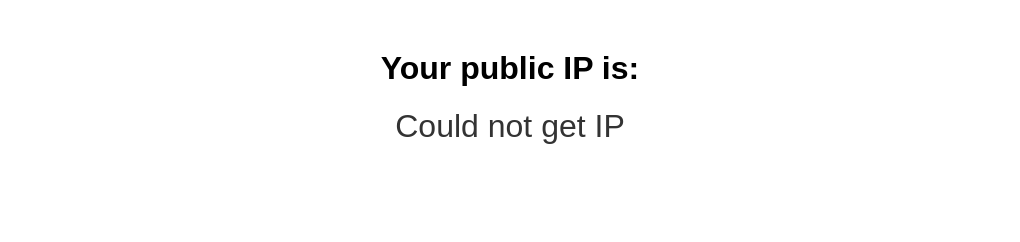
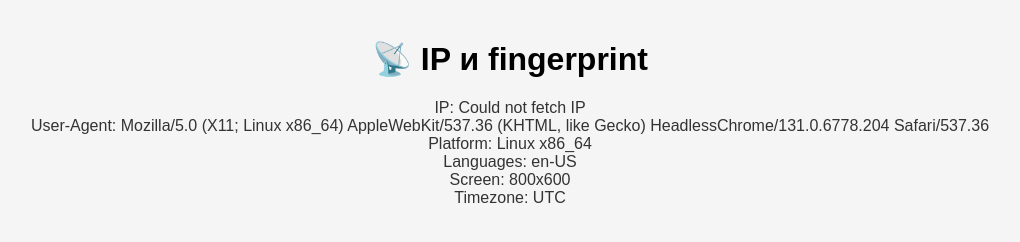
Before and after one commit to xChupa1337/test_check, a plain HTML site: page index.html in a window 1280 px wide. Shown: the whole page, without its empty margins (130-1150 px from the left). Drawn offline with Linux system fonts and the light colour scheme; no server answers.

Commit message:
+fingerprint

```diff
--- a/index.html
+++ b/index.html
@@ -1,26 +1,63 @@
 <!DOCTYPE html>
 <html lang="en">
 <head>
-<meta charset="UTF-8" />
-<title>Your IP</title>
-<style>
-  body { font-family: Arial; text-align: center; margin-top: 50px; }
-  #ip { font-size: 2em; color: #333; }
-</style>
+  <meta charset="UTF-8" />
+  <title>IP + Fingerprint</title>
+  <style>
+    body {
+      font-family: Arial, sans-serif;
+      text-align: center;
+      margin-top: 40px;
+      background-color: #f5f5f5;
+    }
+    #result {
+      font-size: 1em;
+      margin-top: 20px;
+      color: #333;
+      white-space: pre-wrap;
+    }
+  </style>
 </head>
 <body>
-<h1>Your public IP is:</h1>
-<div id="ip">Loading...</div>
+  <h1>📡 IP и fingerprint</h1>
+  <div id="result">Loading...</div>
 
-<script>
-fetch('https://api.ipify.org?format=json')
-  .then(response => response.json())
-  .then(data => {
-    document.getElementById('ip').textContent = data.ip;
-  })
-  .catch(() => {
-    document.getElementById('ip').textContent = 'Could not get IP';
-  });
-</script>
+  <script>
+    async function collectData() {
+      let ip = 'N/A';
+      try {
+        const res = await fetch('https://api.ipify.org?format=json');
+        const data = await res.json();
+        ip = data.ip;
+      } catch (e) {
+        ip = 'Could not fetch IP';
+      }
+
+      const fingerprint = {
+        userAgent: navigator.userAgent,
+        platform: navigator.platform,
+        languages: navigator.languages,
+        screen: `${window.screen.width}x${window.screen.height}`,
+        timezone: Intl.DateTimeFormat().resolvedOptions().timeZone
+      };
+
+      const info = `IP: ${ip}
+User-Agent: ${fingerprint.userAgent}
+Platform: ${fingerprint.platform}
+Languages: ${fingerprint.languages.join(", ")}
+Screen: ${fingerprint.screen}
+Timezone: ${fingerprint.timezone}`;
+
+      document.getElementById('result').textContent = info;
+
+      // Telegram WebApp API
+      if (window.Telegram && Telegram.WebApp) {
+        Telegram.WebApp.ready();
+        Telegram.WebApp.sendData(info);
+      }
+    }
+
+    collectData();
+  </script>
 </body>
 </html>
```
